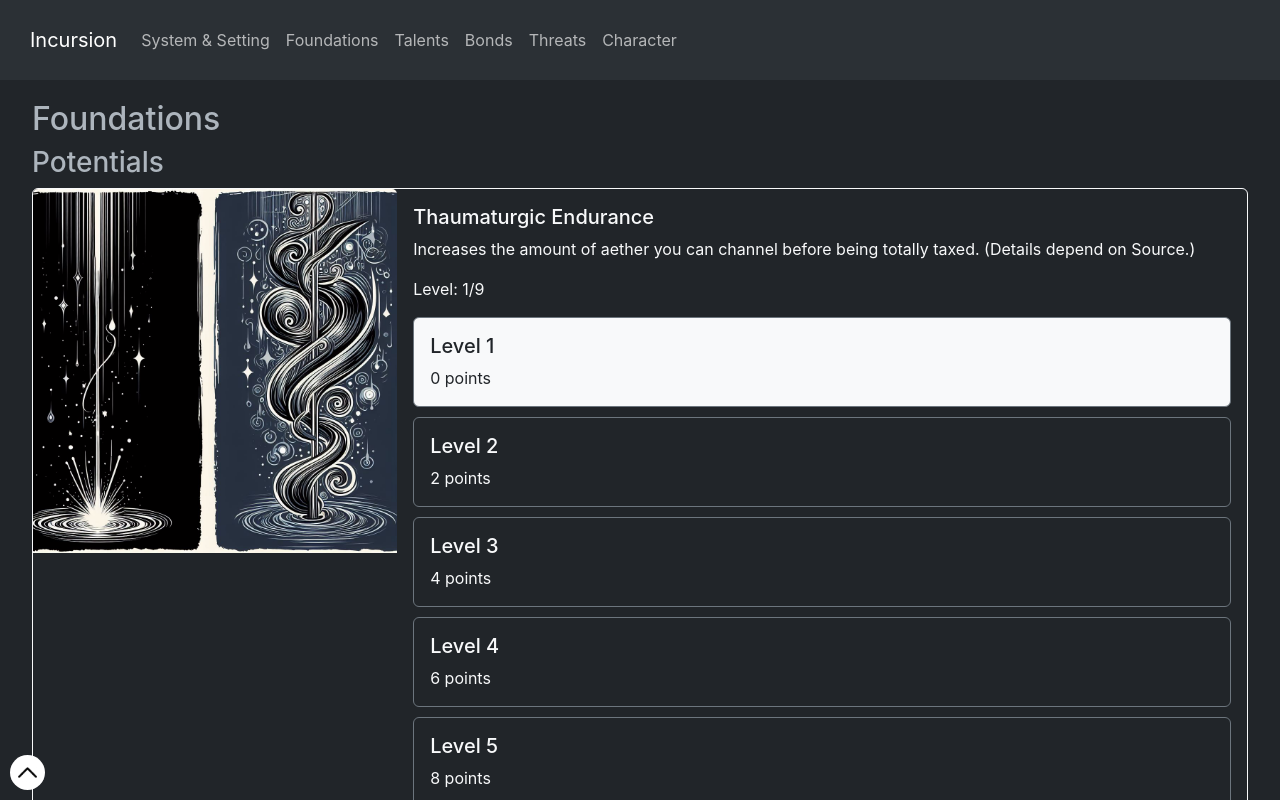
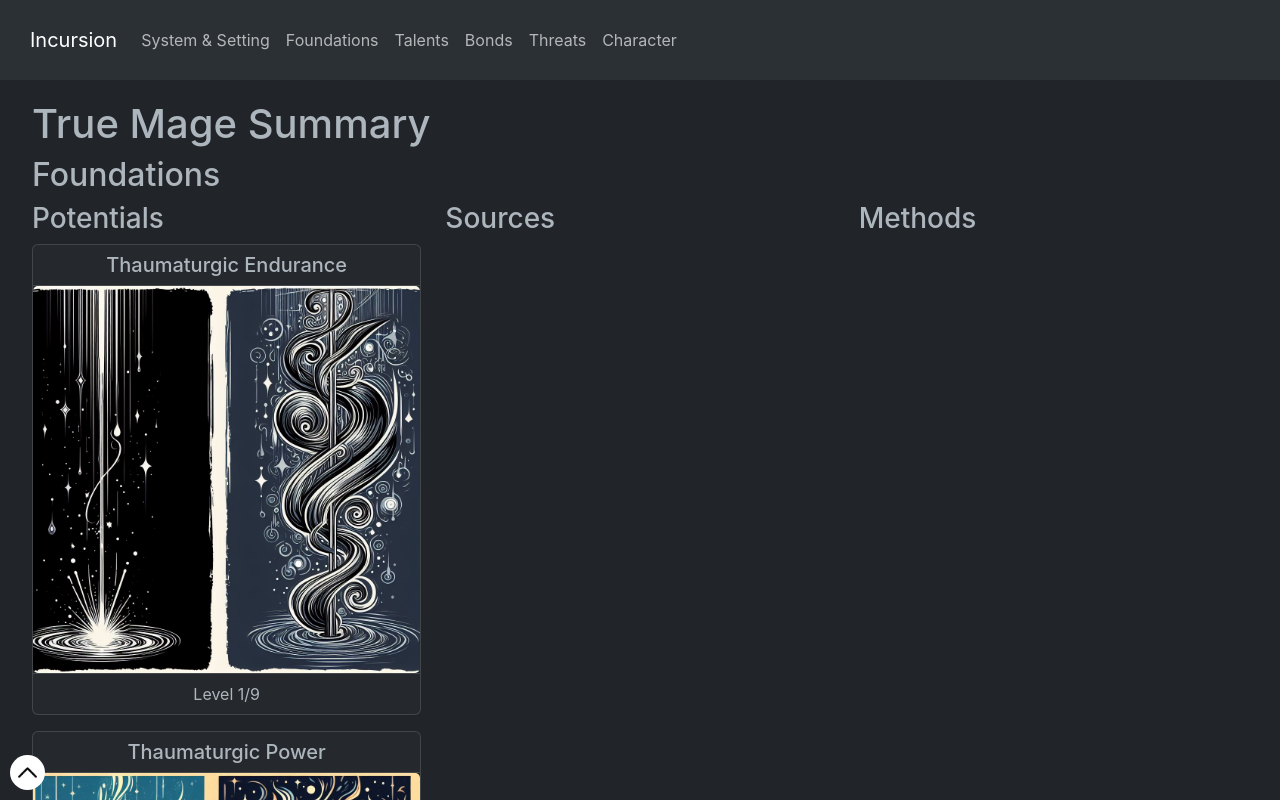
Before and after one commit to jesselatimer/incursion, a React (Create React App) app: page /incursion/character in a window 1280 px wide. Shown: the top 800 px of the page. Built offline with nearby package versions, Linux system fonts and the light colour scheme.

Commit message:
Rework character summary into a grid

```diff
--- a/src/components/App.tsx
+++ b/src/components/App.tsx
@@ -158,7 +158,7 @@ function App() {
           </HashLink>
           <div style={{ position: 'relative' }}>
             <Navbar />
-            <Container style={{ padding: '20px', margin: '0' }}>
+            <Container fluid style={{ padding: '20px', margin: '0' }}>
               <Outlet />
             </Container>
             <ValidationToast
--- a/src/components/CharacterPage.tsx
+++ b/src/components/CharacterPage.tsx
@@ -1,9 +1,8 @@
 import { flatten, groupBy, map } from 'lodash';
-import Entity from './Entity';
 import Container from 'react-bootstrap/Container';
 import { useContext, useMemo } from 'react';
 import { CategoryChoicesContext, DataContext } from './App';
-import { Stack } from 'react-bootstrap';
+import { Card, Col, Row } from 'react-bootstrap';
 
 // TODO: improve this component
 // TODO: Add character export
@@ -28,7 +27,8 @@ function CharacterPage() {
   }, [categoryChoices]);
 
   return (
-    <Container>
+    <Container fluid>
+      <h1>True Mage Summary</h1>
       {map(categoriesByKey, (category) => {
         const choices = categoryChoices[category.key];
         if (!choices?.length) return null;
@@ -36,31 +36,54 @@ function CharacterPage() {
         return (
           <>
             <h2>{category.label}</h2>
+            <Row>
               {/* Mapping over all subcategories to preserve order */}
               {map(category.subCategories, (subCategoryKey) => {
                 const subCategory = subCategoriesByKey[subCategoryKey];
                 const entitiesForSubcategory =
                   entitiesBySubCategory[subCategoryKey];
                 return (
-                <div key={subCategory.label + 'div'} id={subCategory.key}>
+                  <Col
+                    key={subCategory.label + 'Col'}
+                    id={subCategory.key}
+                    xs={12 / Math.min(category.subCategories.length, 3)}
+                  >
                     <h3>{subCategory.label}</h3>
-                  <Stack gap={3} style={{ marginBottom: '15px' }}>
+                    <div
+                      style={{
+                        display: 'grid',
+                        gridTemplateColumns:
+                          'repeat(auto-fill, minmax(28vw, 1fr))',
+                        gridGap: '1em',
+                      }}
+                    >
                       {/* Mapping over all entities to preserve order */}
                       {map(entitiesForSubcategory, (entity) => {
                         if (!allChoiceKeys.has(entity.key)) return null;
+                        const choice = choices.find(
+                          (choice) => choice.entityKey === entity.key
+                        );
+                        if (!choice) return null;
                         return (
-                        <Entity
-                          key={entity.key}
-                          entity={entity}
-                          choices={choices}
-                          style={'list'}
-                        />
+                          <Card>
+                            <Card.Header
+                              as="h5"
+                              style={{ textAlign: 'center' }}
+                            >
+                              {entity.label}
+                            </Card.Header>
+                            <Card.Img src={entity.imageUrl} />
+                            <Card.Footer style={{ textAlign: 'center' }}>
+                              Level {choice.level}/{entity.entityLevels.length}
+                            </Card.Footer>
+                          </Card>
                         );
                       })}
-                  </Stack>
                     </div>
+                  </Col>
                 );
               })}
+            </Row>
           </>
         );
       })}
--- a/src/components/EntityList.tsx
+++ b/src/components/EntityList.tsx
@@ -42,7 +42,7 @@ function EntityList() {
   return (
     <Row>
       <Col>
-        <Container>
+        <Container fluid>
           <Stack direction="horizontal">
             <h2>{category.label}</h2>
             <Nav>
```
Lines whose indentation alone changed are shown as unchanged.
